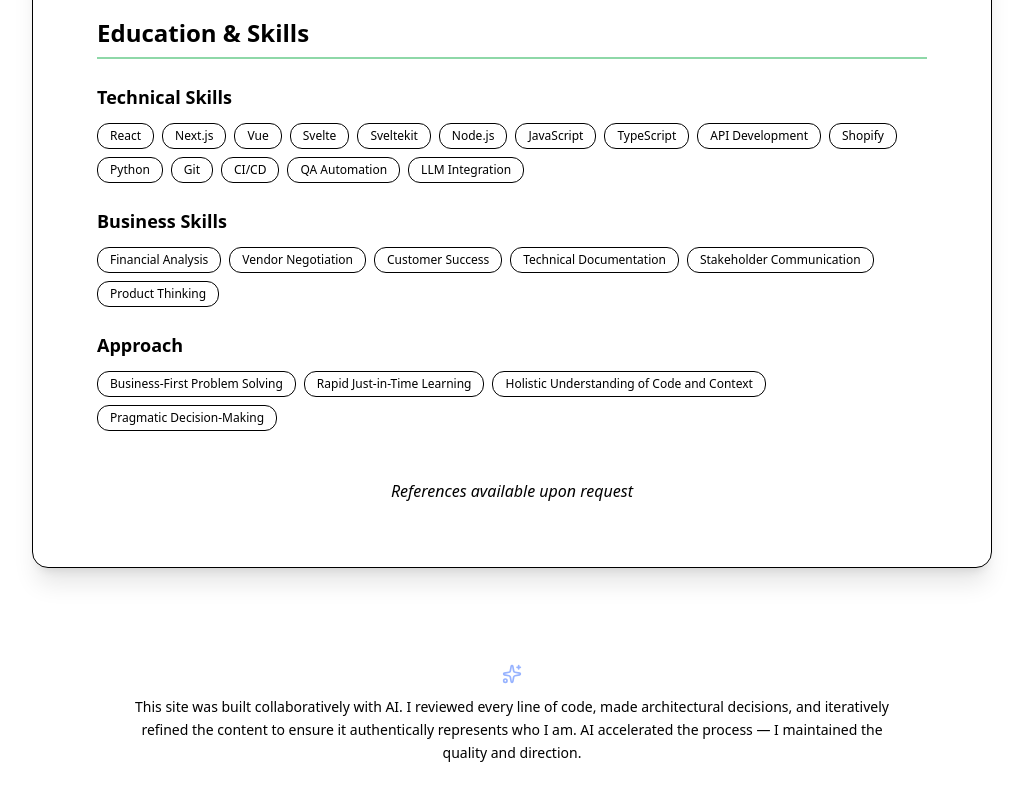
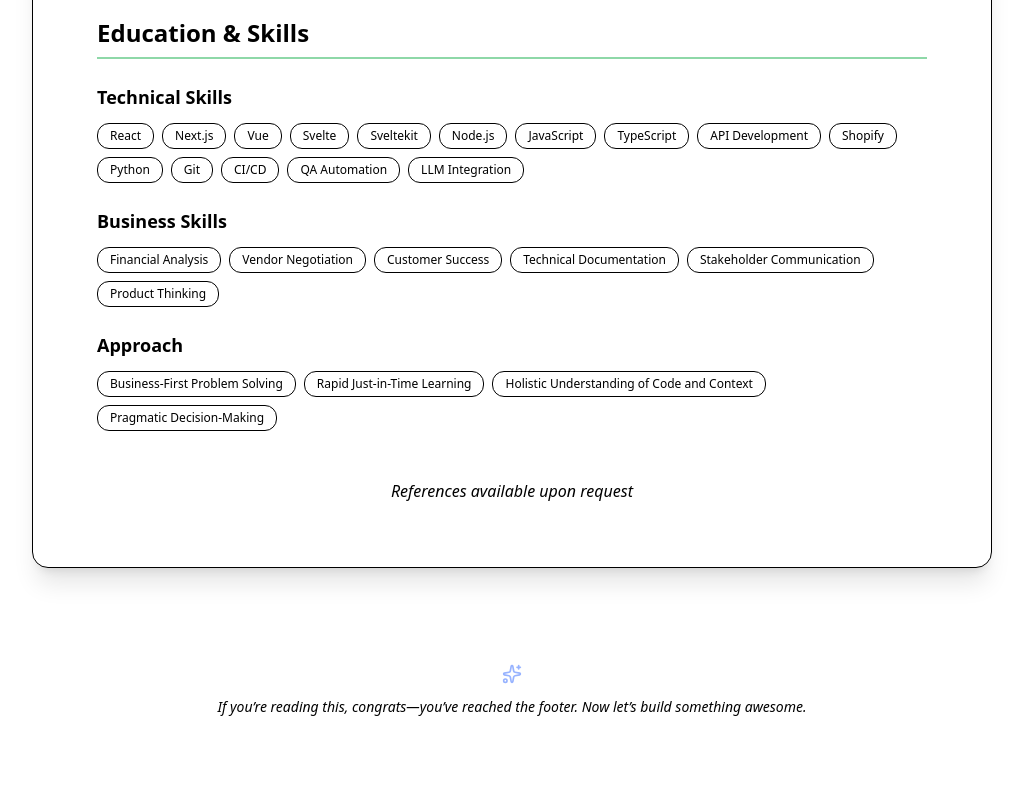
Before and after one commit to chrisdevelops/chrisdevelops-resume, a Next.js app: page / in a window 1280 px wide. Shown: the part 4560-5360 px from the top of the page, without its empty margins (128-1151 px from the left). After the commit the page ends 5327 px from the top, so only its background shows below. Built offline with nearby package versions, Linux system fonts and the light colour scheme.

Commit message:
updated footer

```diff
--- a/src/components/footer.tsx
+++ b/src/components/footer.tsx
@@ -20,12 +20,7 @@ export function Footer() {
     >
       <div className="flex flex-col items-center justify-center gap-3 text-muted-foreground text-sm max-w-3xl mx-auto">
         <Sparkles className="w-5 h-5 text-pastel-purple" />
-        <p className="text-center leading-relaxed">
-          This site was built collaboratively with AI. I reviewed every line of
-          code, made architectural decisions, and iteratively refined the
-          content to ensure it authentically represents who I am. AI accelerated
-          the process — I maintained the quality and direction.
-        </p>
+        <p className="text-center leading-relaxed italic">If you’re reading this, congrats—you’ve reached the footer. Now let’s build something awesome.</p>
       </div>
     </motion.footer>
   );
```
